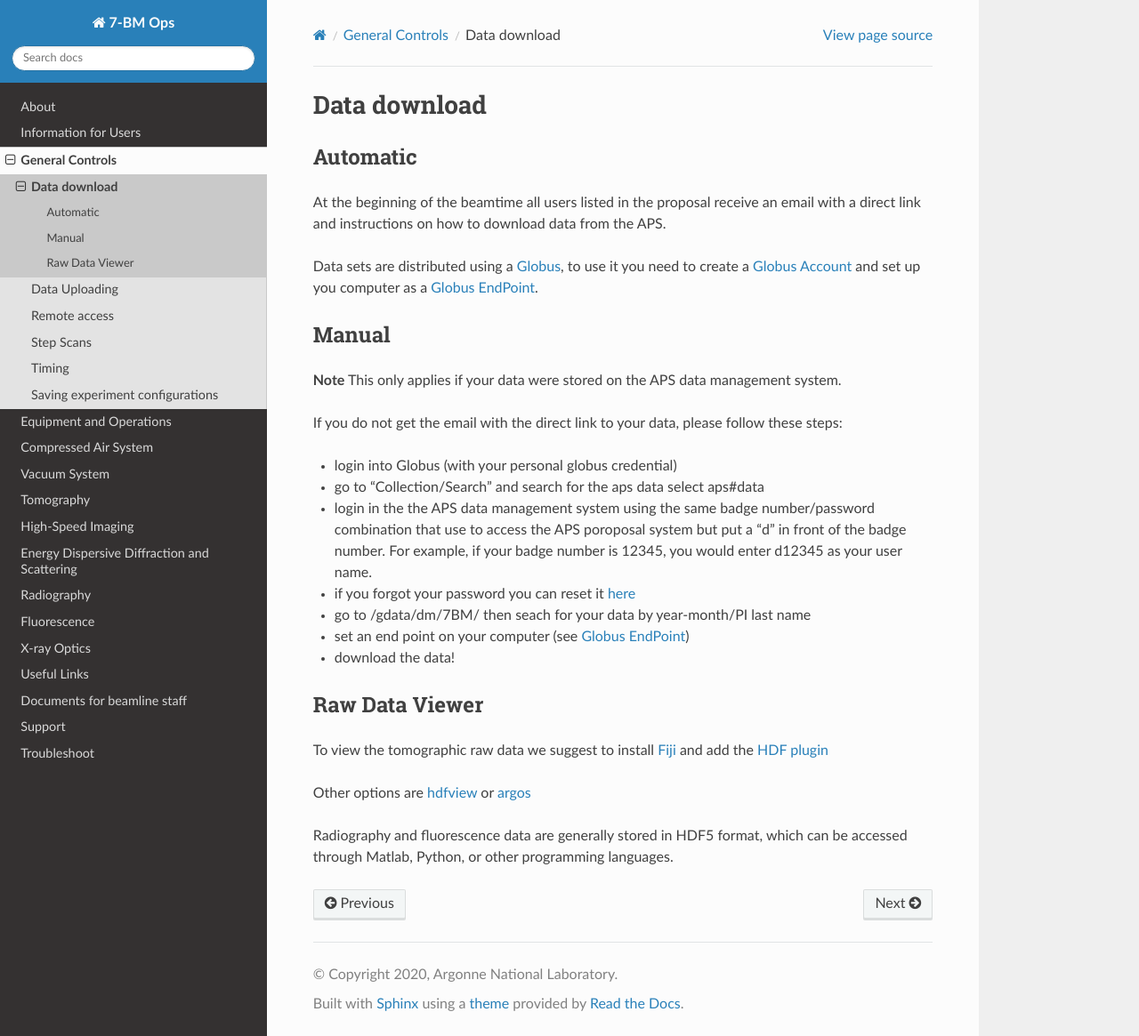
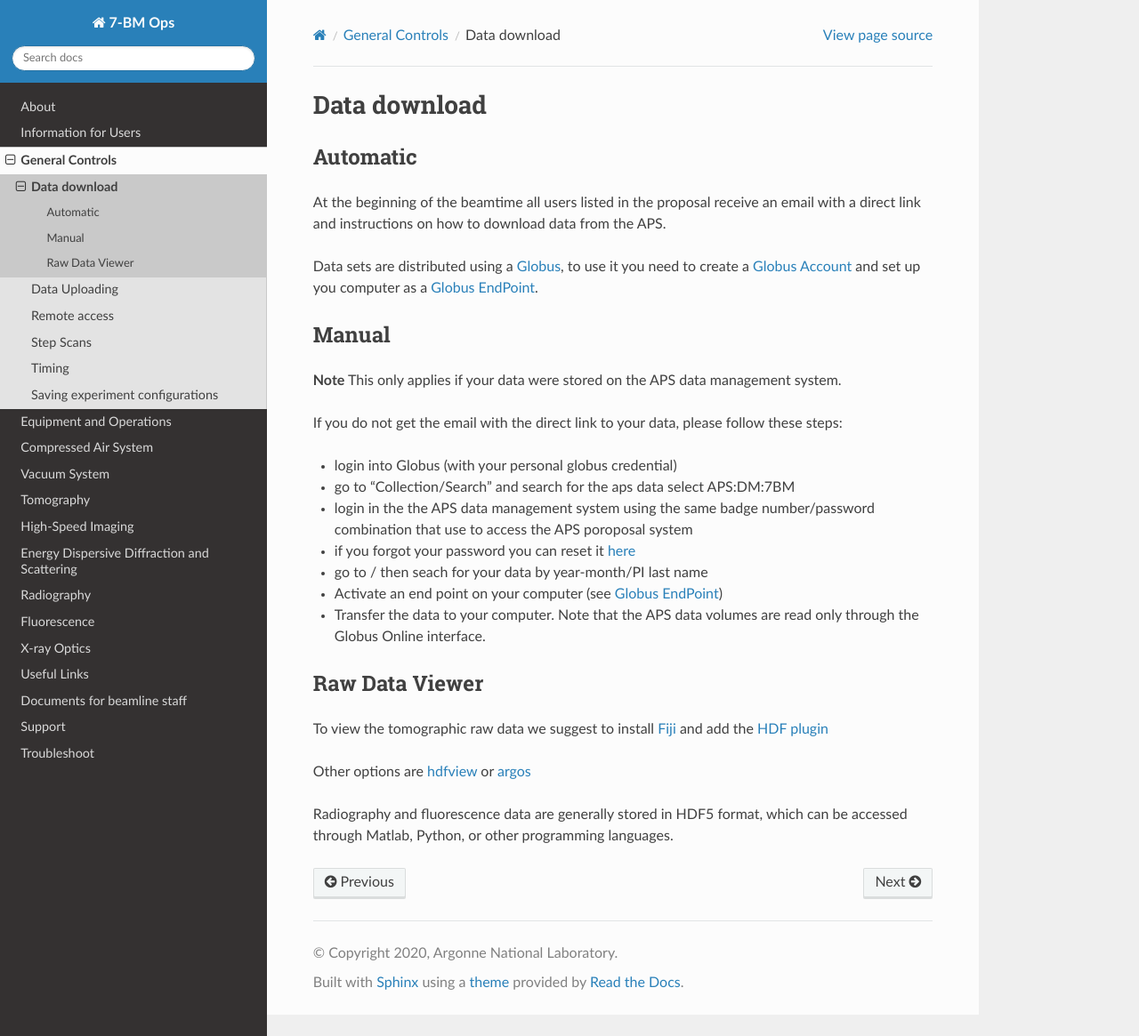
Before and after one commit to xray-imaging/7bm-docs, a Sphinx documentation site: the page built from docs/source/general_controls/data_download.rst, in a window 1280 px wide and 1165 px high. Shown: the whole window at 89% size. Built offline with Sphinx 7.4.7 and the Read the Docs theme 2.0.0, drawn with Linux system fonts in a browser that asks for light colours.

Commit message:
Edits for changes to Voyager Globus endpoint.

```diff
--- a/docs/source/general_controls/data_download.rst
+++ b/docs/source/general_controls/data_download.rst
@@ -18,12 +18,12 @@ Manual
 If you do not get the email with the direct link to your data, please follow these steps:
 
 - login into Globus (with your personal globus credential)
-- go to "Collection/Search" and search for the aps data select aps#data
-- login in the the APS data management system using the same badge number/password combination that use to access the APS poroposal system but put a "d" in front of the badge number.  For example, if your badge number is 12345, you would enter d12345 as your user name.
+- go to "Collection/Search" and search for the aps data select APS:DM:7BM
+- login in the the APS data management system using the same badge number/password combination that use to access the APS poroposal system
 - if you forgot your password you can reset it `here <https://beam.aps.anl.gov/pls/apsweb/forgot_password.start_process>`_
-- go to /gdata/dm/7BM/ then seach for your data by year-month/PI last name
-- set an end point on your computer (see `Globus EndPoint <https://www.globus.org/globus-connect-personal>`_)
-- download the data!
+- go to / then seach for your data by year-month/PI last name
+- Activate an end point on your computer (see `Globus EndPoint <https://www.globus.org/globus-connect-personal>`_)
+- Transfer the data to your computer.  Note that the APS data volumes are read only through the Globus Online interface.
 
 
 Raw Data Viewer
```
